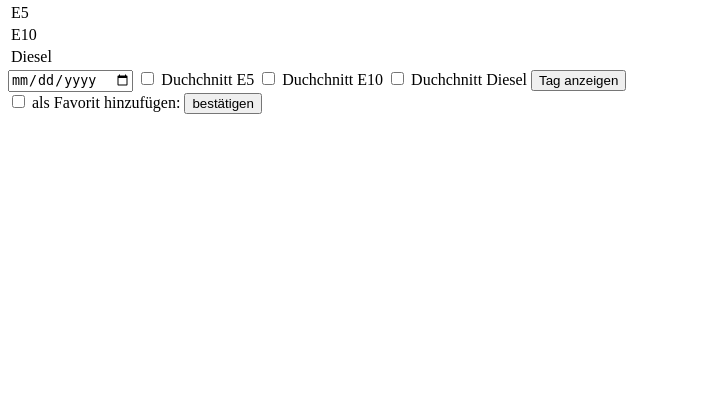
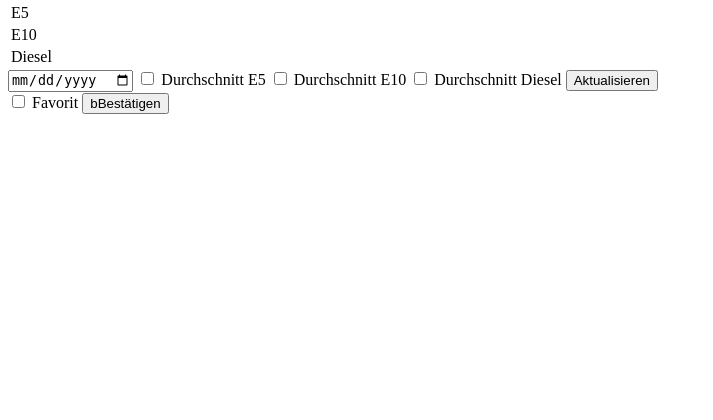
Before and after one commit to lumagr99/tankstellenPreisvergleich, a Flask app: template login_frontend/templates/tankstelle.html in a window 1280 px wide. Shown: the part 337-757 px from the top of the page, without its empty margins (0-713 px from the left). Run offline with Flask 2, Linux system fonts and the light colour scheme; the template is opened without the code that fills it, so the values that code supplies are empty; the visitor is signed in with stand-in values (Sample User, id 1); some libraries are stand-ins or nearby versions.

Commit message:
Beschriftung angepasst.

```diff
--- a/login_frontend/templates/tankstelle.html
+++ b/login_frontend/templates/tankstelle.html
@@ -35,19 +35,19 @@
     <form action="" method="post" name="datum_select">
         <input type="date" name="datum" required="required" value="{{ datum }}"/>
         <input type="checkbox" id="e5_avg" name="e5_avg" {%if e5_avg %} checked {% endif %}/>
-        <label for="e5_avg">Duchchnitt E5</label>
+        <label for="e5_avg">Durchschnitt E5</label>
         <input type="checkbox" id="e10_avg" name="e10_avg" {%if e10_avg %} checked {% endif %}/>
-        <label for="e10_avg">Duchchnitt E10</label>
+        <label for="e10_avg">Durchschnitt E10</label>
         <input type="checkbox" id="diesel_avg" name="diesel_avg" {%if diesel_avg %} checked {% endif %}/>
-        <label for="diesel_avg">Duchchnitt Diesel</label>
-        <button type="submit" name="tag">Tag anzeigen</button>
+        <label for="diesel_avg">Durchschnitt Diesel</label>
+        <button type="submit" name="tag">Aktualisieren</button>
     </form>
 
     {% if session['loggedin'] == True %}
         <form method="post" name="favorit">
             <input type="checkbox" id="favorit" name="favorit">
-            <label for="favorit">als Favorit hinzufügen: </label>
-            <button type="submit" name="favorit">bestätigen</button>
+            <label for="favorit">Favorit </label>
+            <button type="submit" name="favorit">bBestätigen</button>
         </form>
     {% endif %}
 
```
